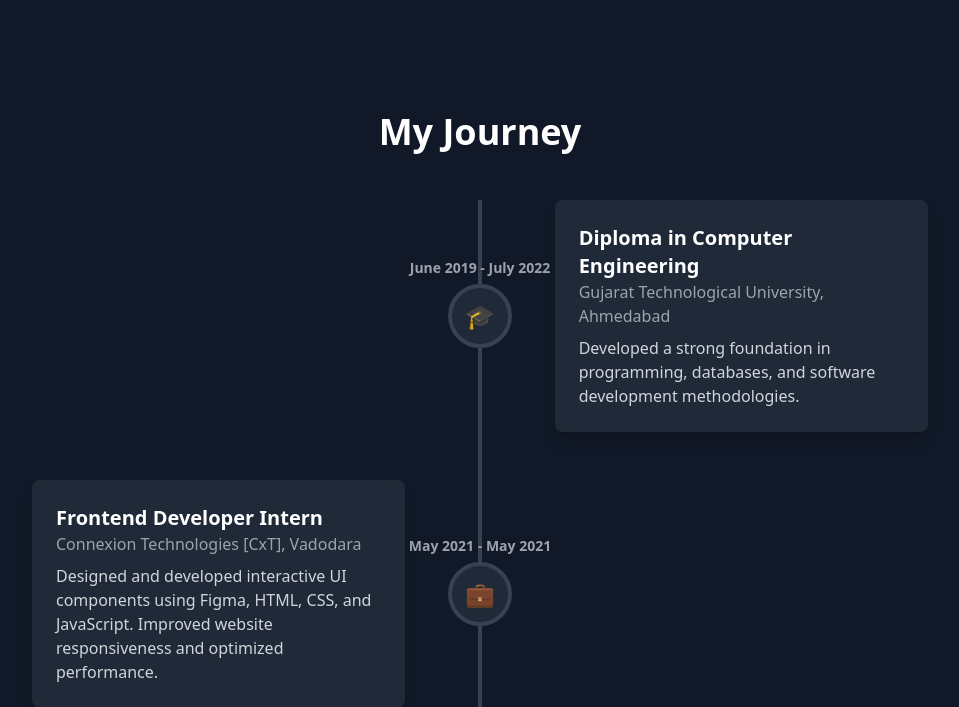
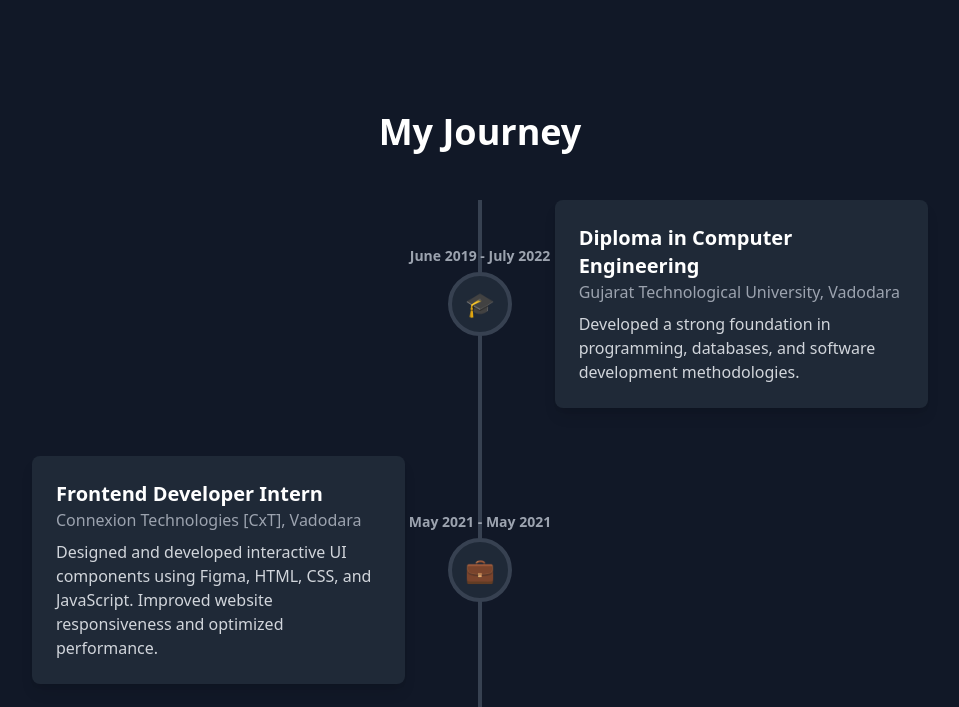
Before and after one commit to bhattshrutik/portfolio, a Flask app: page / in a window 1280 px wide. Shown: the part 752-1459 px from the top of the page, without its empty margins (160-1119 px from the left). Run offline with Flask 3, Linux system fonts and the light colour scheme; some libraries are stand-ins or nearby versions.

Commit message:
Update index.html

```diff
--- a/templates/index.html
+++ b/templates/index.html
@@ -107,7 +107,7 @@
                 <div class="w-5/12"></div>
                 <div class="z-10 bg-gray-800 p-6 rounded-lg shadow-lg w-5/12">
                     <h3 class="text-xl font-bold">Diploma in Computer Engineering</h3>
-                    <p class="text-gray-400">Gujarat Technological University, Ahmedabad</p>
+                    <p class="text-gray-400">Gujarat Technological University, Vadodara</p>
                     <p class="mt-2 text-gray-300">Developed a strong foundation in programming, databases, and software development methodologies.</p>
                 </div>
                 <div class="absolute left-1/2 transform -translate-x-1/2 w-16 h-16 bg-gray-800 border-4 border-gray-700 rounded-full flex items-center justify-center text-2xl">
```
